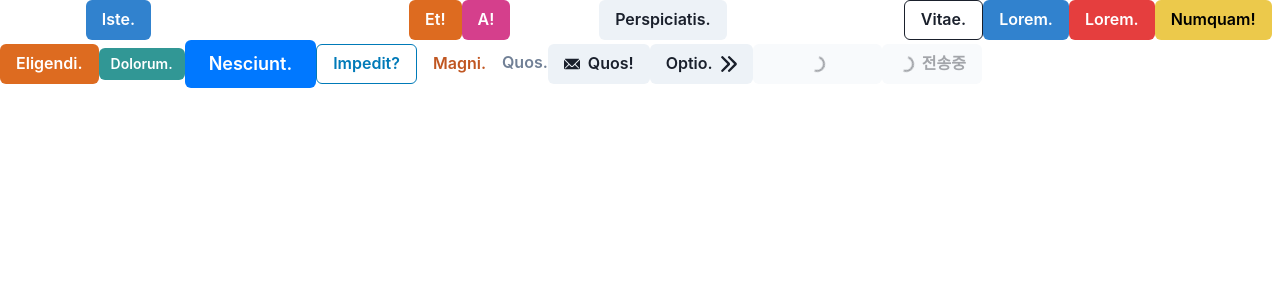
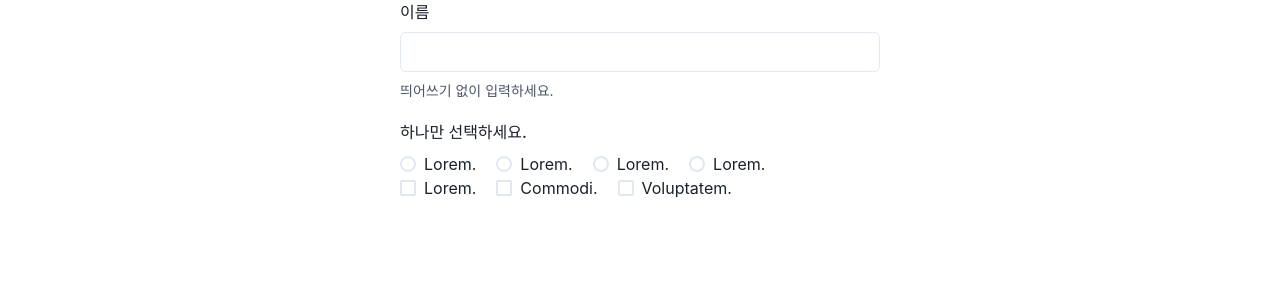
Before and after one commit to jeon602/React103123, a React (Create React App) app: page / in a window 1280 px wide. Shown: the top 300 px of the page. Built offline with nearby package versions, Linux system fonts and the light colour scheme.

Commit message:
Input, Radio, Checkbox 사용

```diff
--- a/src/App.js
+++ b/src/App.js
@@ -1,47 +1,59 @@
-import { Button, useToast } from "@chakra-ui/react";
-import { ArrowRightIcon, EmailIcon } from "@chakra-ui/icons";
+import React from "react";
+import {
+  Box,
+  Center,
+  Checkbox,
+  CheckboxGroup,
+  Flex,
+  FormControl,
+  FormHelperText,
+  FormLabel,
+  Input,
+  Radio,
+  RadioGroup,
+} from "@chakra-ui/react";
 
-function App() {
+function App(props) {
   return (
-    <>
-      <Button colorScheme="skyblue">Lorem.</Button>
-      <Button colorScheme="blue">Iste.</Button>
-      <Button colorScheme="yellowgreen">Est?</Button>
-      <Button colorScheme="tomato">Vero.</Button>
-      <Button colorScheme="skyblue">Voluptates.</Button>
-      <Button colorScheme="orange">Et!</Button>
-      <Button colorScheme="pink">A!</Button>
-      <Button colorScheme="tomato">Harum.</Button>
-      <Button colorScheme="gray">Perspiciatis.</Button>
-      <Button colorScheme="black">Nam.</Button>
-      <Button colorScheme="skyblue">Expedita.</Button>
-      <Button colorScheme="skyblue" variant="outline">
-        Vitae.
-      </Button>
-      <Button colorScheme="blue">Lorem.</Button>
-      <Button colorScheme="red">Lorem.</Button>
-      <Button colorScheme="yellow">Numquam!</Button>
-      <Button colorScheme="orange">Eligendi.</Button>
-      <Button colorScheme="teal" size={"sm"}>
-        Dolorum.
-      </Button>
-      <Button colorScheme="messenger" size={"lg"}>
-        Nesciunt.
-      </Button>
-      <Button colorScheme="telegram" variant="outline">
-        Impedit?
-      </Button>
-      <Button colorScheme="orange" variant="ghost">
-        Magni.
-      </Button>
-      <Button variant="link">Quos.</Button>
-      <Button leftIcon={<EmailIcon />}>Quos!</Button>
-      <Button rightIcon={<ArrowRightIcon />}>Optio.</Button>
-      <Button isLoading>Temporibus!</Button>
-      <Button isLoading loadingText="전송중">
-        Quae.
-      </Button>
-    </>
+    <div>
+      <Center>
+        <Box w={"480px"}>
+          <FormControl>
+            <FormLabel>이름</FormLabel>
+            <Input />
+            <FormHelperText>띄어쓰기 없이 입력하세요.</FormHelperText>
+          </FormControl>
+        </Box>
+      </Center>
+      <Center mt={5}>
+        <Box w="480px">
+          <FormControl>
+            <FormLabel>하나만 선택하세요.</FormLabel>
+            <RadioGroup>
+              <Flex gap={5}>
+                <Radio value="value1">Lorem.</Radio>
+                <Radio value="value2">Lorem.</Radio>
+                <Radio value="value3">Lorem.</Radio>
+                <Radio value="value4">Lorem.</Radio>
+              </Flex>
+            </RadioGroup>
+          </FormControl>
+        </Box>
+      </Center>
+      <Center>
+        <Box w="480px">
+          <FormControl>
+            <CheckboxGroup>
+              <Flex gap={5}>
+                <Checkbox colorScheme="orange">Lorem.</Checkbox>
+                <Checkbox colorScheme="green">Commodi.</Checkbox>
+                <Checkbox colorScheme="purple">Voluptatem.</Checkbox>
+              </Flex>
+            </CheckboxGroup>
+          </FormControl>
+        </Box>
+      </Center>
+    </div>
   );
 }
 
```
